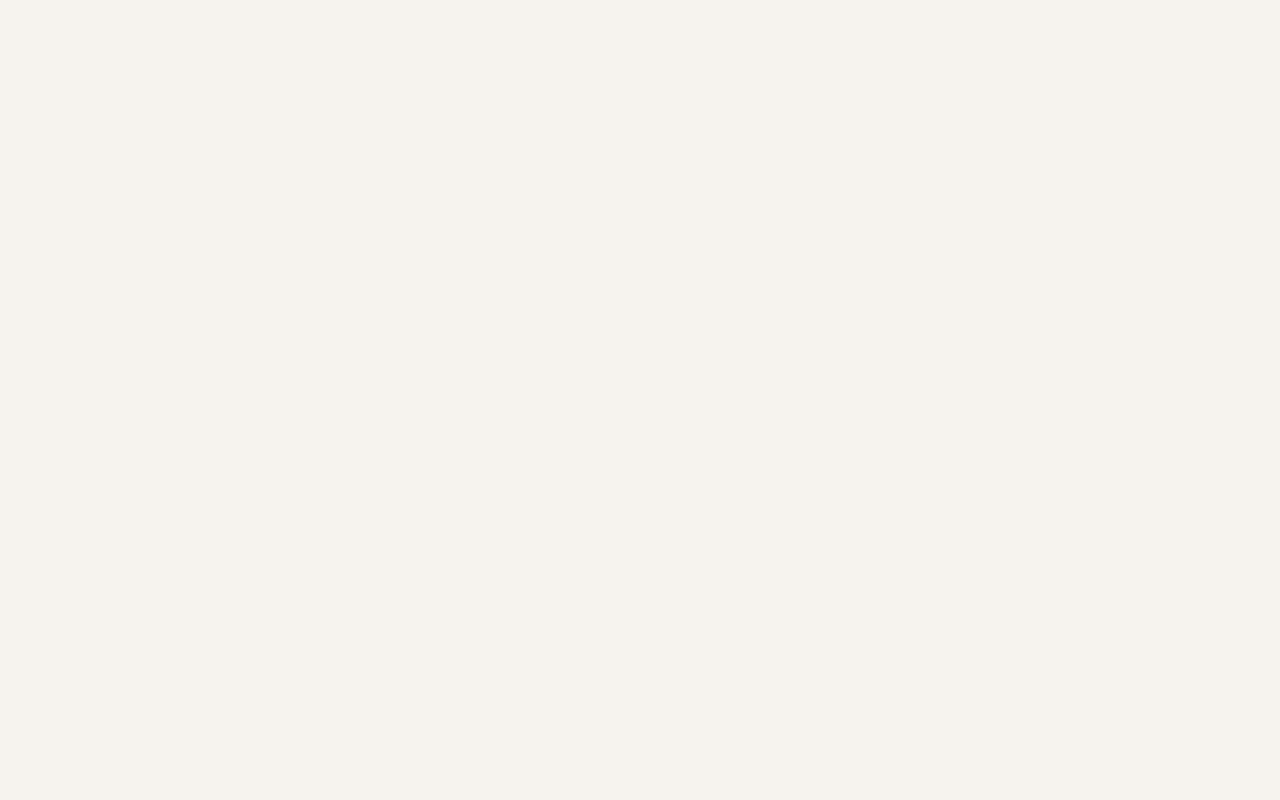
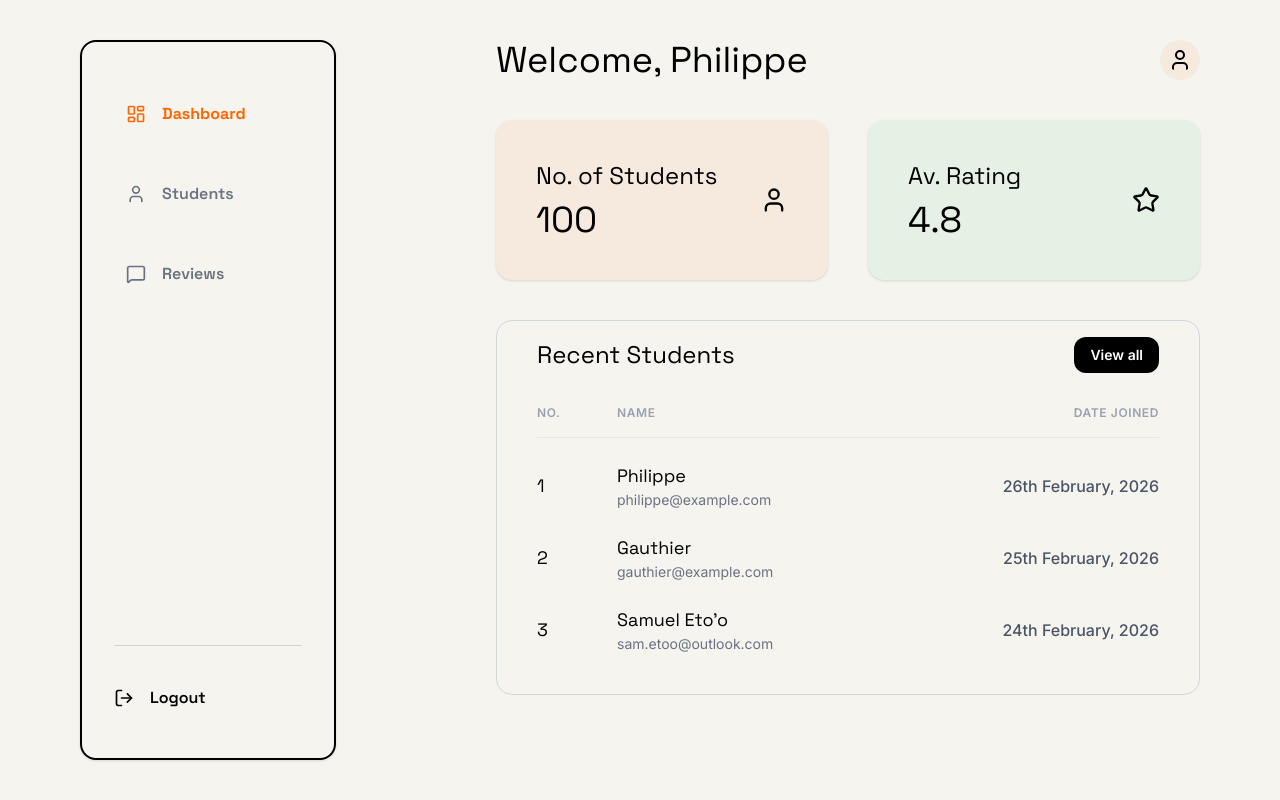
Before and after one commit to PhilipGael116/mentorat, a React (Vite) app: page /mentor in a window 1280 px wide. Before the commit this address had no page. Built offline with nearby package versions, Linux system fonts and the light colour scheme.

Commit message:
finished with the dashboard for the mentor part

```diff
--- a/package.json
+++ b/package.json
@@ -14,6 +14,7 @@
     "lucide-react": "^0.577.0",
     "react": "^19.2.0",
     "react-dom": "^19.2.0",
+    "react-icons": "^5.6.0",
     "react-router-dom": "^7.13.1",
     "tailwindcss": "^4.2.1",
     "zod": "^4.3.6"
--- a/src/App.tsx
+++ b/src/App.tsx
@@ -5,7 +5,8 @@ import AuthLayout from "./layouts/Authlayout"
 import SignUp from "./components/Auth/signup-mentor/Signup"
 import RegistrationWizzard from "./components/Auth/signup-mentor/RegistrationWizzard"
 import SignUpMentee from "./components/Auth/signup-mentee/SignUpMentee"
-
+import MentorLayout from "./layouts/MentorLayout"
+import DashBoard from "./pages/Mentor/DashBoard"
 
 const App = () => {
   return (
@@ -23,6 +24,13 @@ const App = () => {
           <Route path="/register-mentee" element={<SignUpMentee />} />
         </Route>
       </Routes>
+
+      {/* Mentor Routes */}
+      <Routes>
+        <Route element={<MentorLayout />}>
+          <Route path="/mentor" element={<DashBoard />} />
+        </Route>
+      </Routes>
     </div>
   )
 }
--- /dev/null
+++ b/src/components/mentor/SideBar.tsx
@@ -0,0 +1,55 @@
+import { useLocation, Link } from "react-router-dom"
+import { LayoutDashboard, LogOut, MessageSquare, User } from "lucide-react"
+
+const SideBar = () => {
+    const location = useLocation();
+    const items = [
+        {
+            title: "Dashboard",
+            icon: <LayoutDashboard size={20} />,
+            path: "/mentor"
+        },
+        {
+            title: "Students",
+            icon: <User size={20} />,
+            path: "/students"
+        },
+        {
+            title: "Reviews",
+            icon: <MessageSquare size={20} />,
+            path: "/reviews"
+        },
+        {
+            title: "Logout",
+            icon: <LogOut size={20} />,
+            path: "/logout"
+        },
+    ]
+
+    return (
+        <div className="flex flex-col justify-between w-64 h-[calc(100vh-5rem)] py-12 px-8 font-heading mx-20 mt-10 rounded-2xl border-2 shadow-sm sticky top-10">
+            <div className="flex flex-col gap-8">
+                {items.slice(0, 3).map((item) => {
+                    const isActive = location.pathname === item.path;
+                    return (
+                        <Link
+                            to={item.path}
+                            key={item.title}
+                            className={`flex gap-4 items-center p-3 rounded-xl transition-all duration-200 ${isActive ? 'text-accent font-bold' : 'text-gray-500 hover:text-accent font-semibold'}`}
+                        >
+                            {item.icon}
+                            <span>{item.title}</span>
+                        </Link>
+                    );
+                })}
+            </div>
+
+            <div key={items[3].title} className="flex gap-4 items-center cursor-pointer hover:text-red-500 transition-colors pt-10 border-t border-gray-300">
+                {items[3].icon}
+                <span className="font-semibold">{items[3].title}</span>
+            </div>
+        </div>
+    )
+}
+
+export default SideBar
--- /dev/null
+++ b/src/layouts/MentorLayout.tsx
@@ -0,0 +1,16 @@
+import React from 'react'
+import SideBar from '../components/mentor/SideBar'
+import { Outlet } from 'react-router-dom'
+
+const MentorLayout = () => {
+    return (
+        <div className='flex'>
+            <SideBar />
+            <div className='flex-1'>
+                <Outlet />
+            </div>
+        </div>
+    )
+}
+
+export default MentorLayout
--- /dev/null
+++ b/src/pages/Mentor/DashBoard.tsx
@@ -0,0 +1,87 @@
+import { Star, User } from "lucide-react"
+import { Link } from "react-router-dom"
+
+const DashBoard = () => {
+    const recentStudents = [
+        {
+            id: 1,
+            name: "Philippe",
+            email: "philippe@example.com",
+            dateJoined: "26th February, 2026",
+        },
+        {
+            id: 2,
+            name: "Gauthier",
+            email: "gauthier@example.com",
+            dateJoined: "25th February, 2026",
+        },
+        {
+            id: 3,
+            name: "Samuel Eto'o",
+            email: "sam.etoo@outlook.com",
+            dateJoined: "24th February, 2026",
+        },
+    ];
+
+    return (
+        <div className="mx-20 my-10">
+            <div className="flex justify-between">
+                <h1 className="text-4xl font-heading">Welcome, Philippe</h1>
+                <User size={30} className="bg-accent/7 p-2 rounded-full w-10 h-10 flex items-center justify-center" />
+            </div>
+
+            {/* Stats */}
+            <div className="flex gap-10 mt-10">
+                <div className="p-10 rounded-2xl shadow-sm w-1/2 flex items-center justify-between bg-accent/7">
+                    <div>
+                        <h2 className="text-2xl font-heading">No. of Students</h2>
+                        <p className="text-4xl font-heading mt-2">100</p>
+                    </div>
+                    <User size={30} className="w-7 h-7 flex items-center justify-center" />
+                </div>
+                <div className="p-10 rounded-2xl shadow-sm w-1/2 flex items-center justify-between bg-green-500/7">
+                    <div>
+                        <h2 className="text-2xl font-heading">Av. Rating</h2>
+                        <p className="text-4xl font-heading mt-2">4.8</p>
+                    </div>
+                    <Star size={30} className="w-7 h-7 flex items-center justify-center" />
+                </div>
+            </div>
+
+            {/* Recent Students */}
+            <div className="mt-10 px-10 pb-10 pt-4 border rounded-2xl border-gray-300">
+                <div className="flex justify-between items-center mb-8">
+                    <h2 className="text-2xl font-heading">Recent Students</h2>
+                    <Link to="/students" className="rounded-xl bg-secondary text-white p-2 px-4 text-sm font-semibold flex items-center justify-center">View all</Link>
+                </div>
+
+                {/* Table Header */}
+                <div className="grid grid-cols-[80px_1fr_1fr] border-b border-gray-200 pb-4 mb-6 text-gray-400 font-semibold uppercase text-xs tracking-wider">
+                    <div>No.</div>
+                    <div>Name</div>
+                    <div className="text-right">Date Joined</div>
+                </div>
+
+                {/* Student Rows */}
+                <div className="space-y-6">
+                    {recentStudents.map((student, index) => (
+                        <div key={student.id} className="grid grid-cols-[80px_1fr_1fr] items-center">
+                            <div className="font-heading text-lg">{index + 1}</div>
+                            <div className="flex items-center gap-4">
+                                <div>
+                                    <h3 className="text-lg font-heading">{student.name}</h3>
+                                    <p className="text-sm text-gray-500">{student.email}</p>
+                                </div>
+                            </div>
+                            <div className="text-right font-medium text-gray-600">
+                                {student.dateJoined}
+                            </div>
+                        </div>
+                    ))}
+                </div>
+            </div>
+        </div>
+    )
+}
+
+export default DashBoard
```
Also changed, not shown: 1 other file (tests, documents, lock files or other folders).
